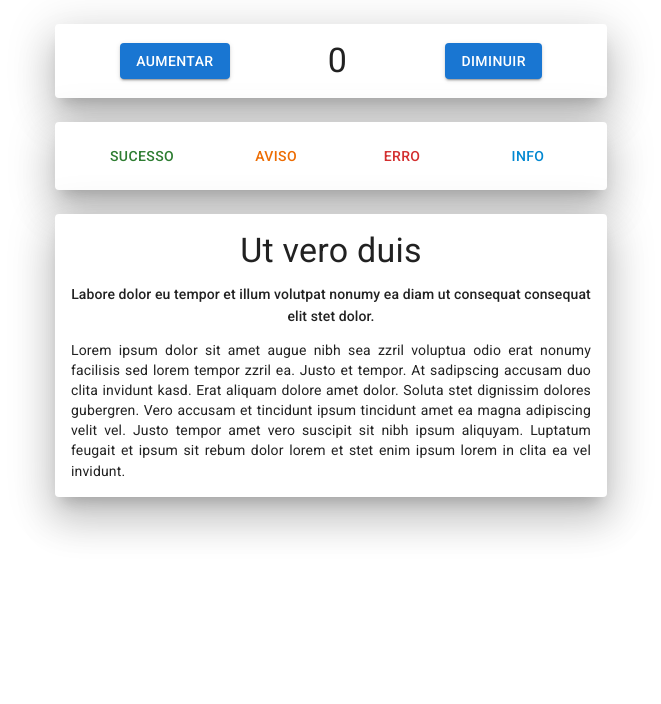
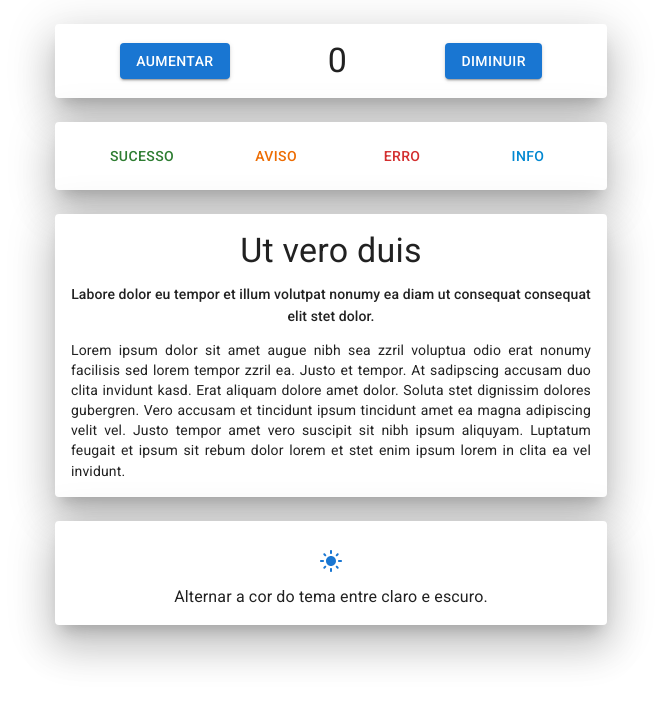
Before and after one commit to mdmundo/vite-mui-ts, a React (Vite) app: page / in a window 1280 px wide. Shown: the top 704 px of the page, without its empty margins (309-970 px from the left). Built offline with nearby package versions, Linux system fonts and the light colour scheme.

Commit message:
insert toggle

```diff
--- a/src/App.tsx
+++ b/src/App.tsx
@@ -2,6 +2,7 @@ import { Container } from "@mui/material";
 import Basic from "./Basic";
 import Counter from "./Counter";
 import Secret from "./Secret";
+import Toggle from "./Toggle";
 import Typing from "./Typing";
 
 function App() {
@@ -10,6 +11,7 @@ function App() {
       <Basic children={<Counter />} />
       <Basic children={<Secret />} />
       <Basic children={<Typing />} />
+      <Basic children={<Toggle />} />
     </Container>
   );
 }
--- a/src/Toggle.tsx
+++ b/src/Toggle.tsx
@@ -1,14 +1,16 @@
 import { DarkMode, LightMode } from "@mui/icons-material";
 import { IconButton, Grid, Typography } from "@mui/material";
-import { useContext, useState } from "react";
+import { useContext } from "react";
 import { Global } from "./Global";
 
 const Toggle = () => {
   const { mode, setMode } = useContext(Global);
 
   return (
-    <Grid container direction="column" justifyContent="space-between" alignItems="stretch">
+    <Grid container direction="column" justifyContent="center" alignItems="center">
       <IconButton
+        color="primary"
+        size="large"
         onClick={() => {
           if (setMode && mode) {
             setMode(mode !== "light" ? "light" : "dark");
--- a/src/main.tsx
+++ b/src/main.tsx
@@ -1,12 +1,15 @@
 import React from "react";
 import ReactDOM from "react-dom/client";
 import App from "./App";
+import Global from "./Global";
 import Theme from "./Theme";
 
 ReactDOM.createRoot(document.getElementById("root") as HTMLElement).render(
   <React.StrictMode>
-    <Theme>
-      <App />
-    </Theme>
+    <Global>
+      <Theme>
+        <App />
+      </Theme>
+    </Global>
   </React.StrictMode>
 );
```
